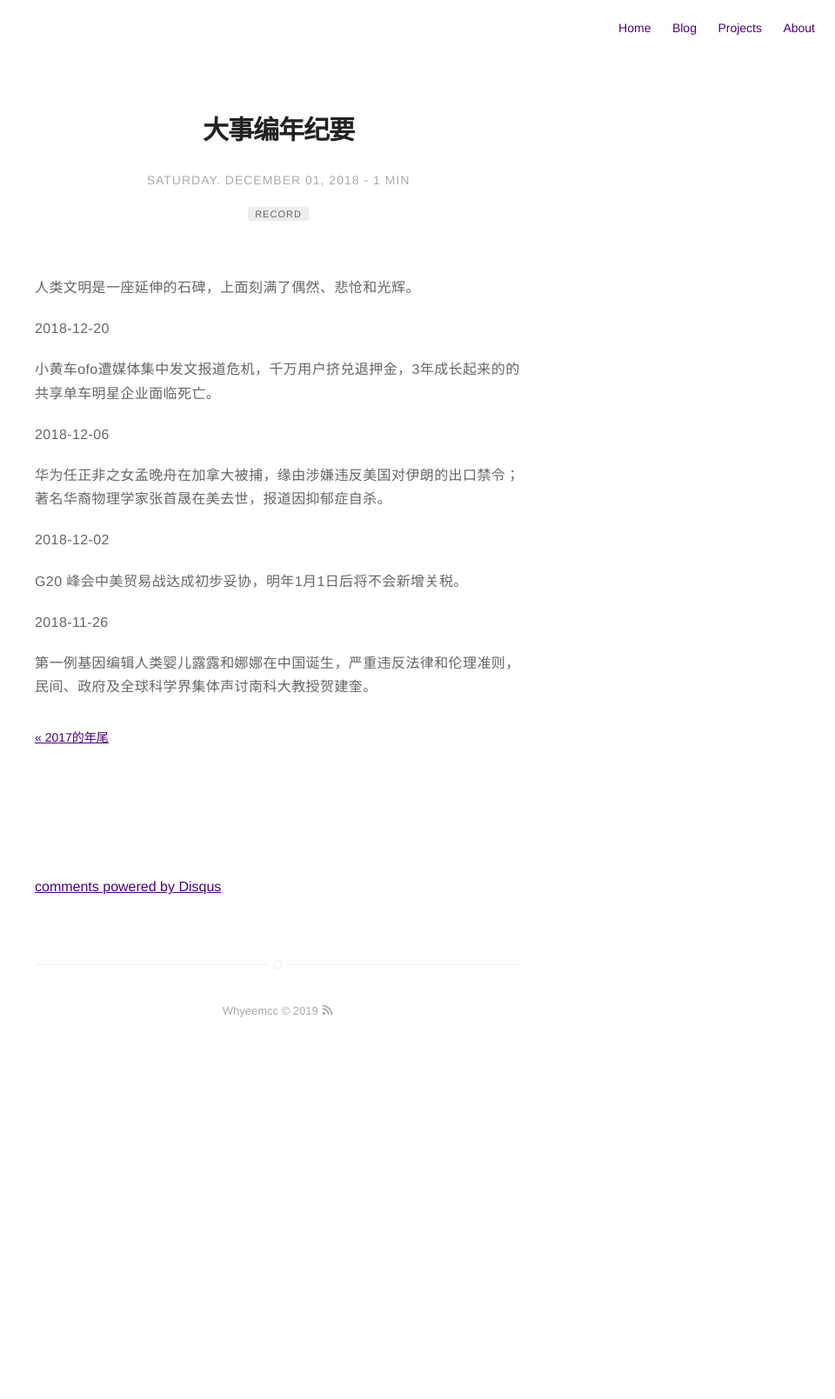
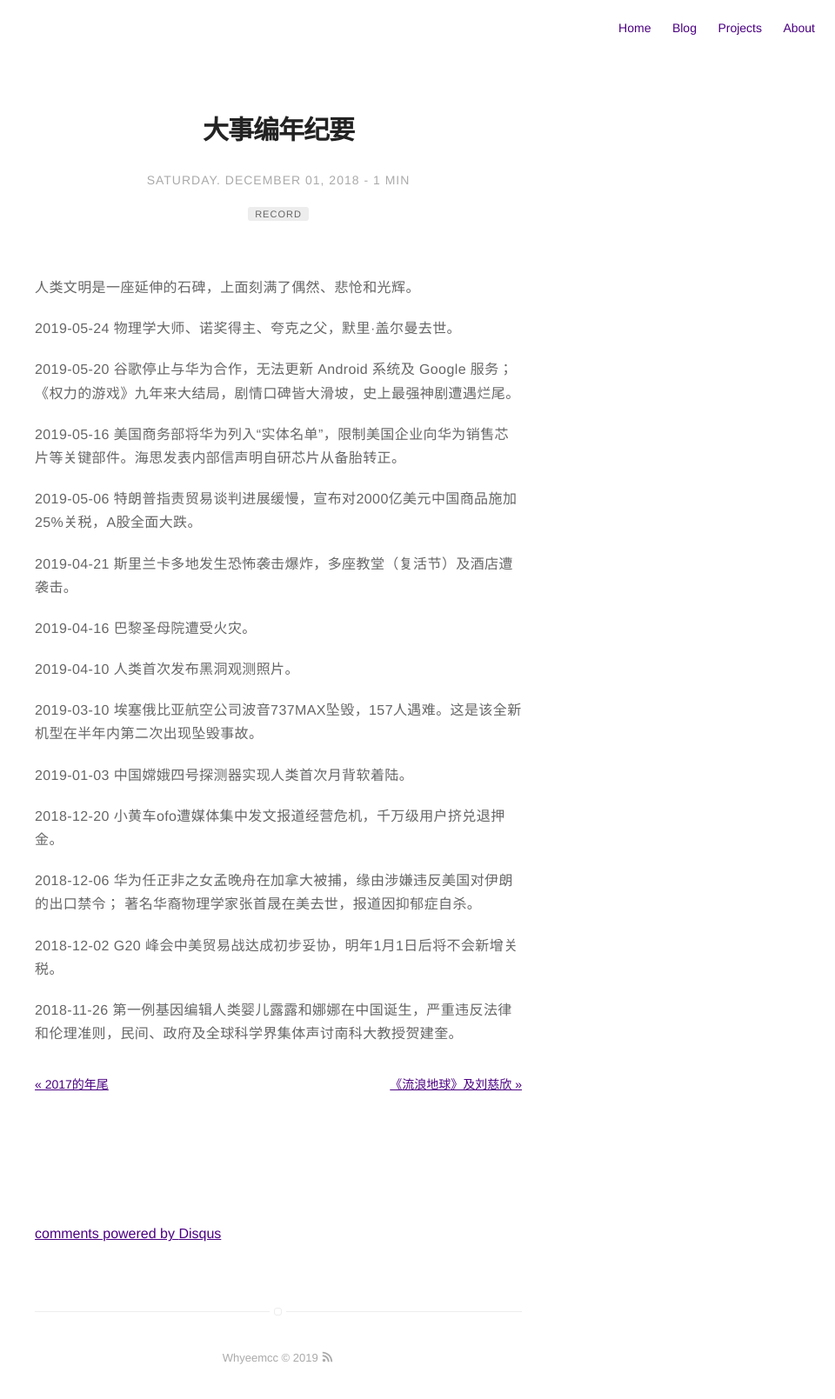
Before and after one commit to whyeemcc/whyeemcc.github.io, a Jekyll site: the page built from _posts/2018-12-01-大事编年纪要.markdown, in a window 1280 px wide. Shown: the whole page at 87% size, without its empty margins (320-1280 px from the left). Built offline with Jekyll 4.4.1, drawn with Linux system fonts in a browser that asks for light colours; comment, search, counter and statistics services are not loaded; before the commit the page ends 1210 px from its top, so only the background shows below that.

Commit message:
update
new post and update

```diff
--- a/_posts/2018-12-01-大事编年纪要.markdown
+++ b/_posts/2018-12-01-大事编年纪要.markdown
@@ -12,20 +12,43 @@ description: none
 
 人类文明是一座延伸的石碑，上面刻满了偶然、悲怆和光辉。
 
+2019-05-24
+物理学大师、诺奖得主、夸克之父，默里·盖尔曼去世。
+
+2019-05-20
+谷歌停止与华为合作，无法更新 Android 系统及 Google 服务；
+《权力的游戏》九年来大结局，剧情口碑皆大滑坡，史上最强神剧遭遇烂尾。
+
+2019-05-16
+美国商务部将华为列入“实体名单”，限制美国企业向华为销售芯片等关键部件。海思发表内部信声明自研芯片从备胎转正。
+
+2019-05-06
+特朗普指责贸易谈判进展缓慢，宣布对2000亿美元中国商品施加25%关税，A股全面大跌。
+
+2019-04-21
+斯里兰卡多地发生恐怖袭击爆炸，多座教堂（复活节）及酒店遭袭击。
+
+2019-04-16
+巴黎圣母院遭受火灾。
+
+2019-04-10
+人类首次发布黑洞观测照片。
+
+2019-03-10
+埃塞俄比亚航空公司波音737MAX坠毁，157人遇难。这是该全新机型在半年内第二次出现坠毁事故。
+
+2019-01-03
+中国嫦娥四号探测器实现人类首次月背软着陆。
+
 2018-12-20
-
-小黄车ofo遭媒体集中发文报道危机，千万用户挤兑退押金，3年成长起来的的共享单车明星企业面临死亡。
-
+小黄车ofo遭媒体集中发文报道经营危机，千万级用户挤兑退押金。
 
 2018-12-06
-
 华为任正非之女孟晚舟在加拿大被捕，缘由涉嫌违反美国对伊朗的出口禁令；
 著名华裔物理学家张首晟在美去世，报道因抑郁症自杀。
 
 2018-12-02
-
 G20 峰会中美贸易战达成初步妥协，明年1月1日后将不会新增关税。
 
 2018-11-26
-
 第一例基因编辑人类婴儿露露和娜娜在中国诞生，严重违反法律和伦理准则，民间、政府及全球科学界集体声讨南科大教授贺建奎。
```
Also changed, not shown: _posts/2019-05-06-《流浪地球》及刘慈欣.markdown (added, +24 -0 lines), images/2019-05-06/three-body.jpg (added), images/2019-05-06/wandering-earth.jpg (added).
